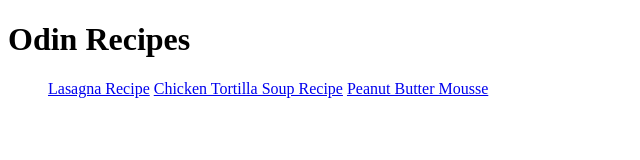
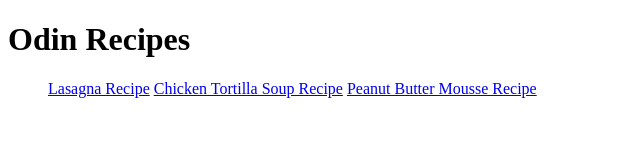
Before and after one commit to flowerdreaming/odin-recipes, a plain HTML site: page index.html in a window 1280 px wide. Shown: the full height of the page, 0-640 px from the left. Drawn offline with Linux system fonts and the light colour scheme.

Commit message:
Fix typo in ../index.html

```diff
--- a/index.html
+++ b/index.html
@@ -9,7 +9,7 @@
         <ul>
             <a href="recipes/lasagna.html">Lasagna Recipe</a>
             <a href="recipes/chicken-tortilla-soup.html">Chicken Tortilla Soup Recipe</a>
-            <a href="recipes/peanut-butter-mousse.html">Peanut Butter Mousse</a>
+            <a href="recipes/peanut-butter-mousse.html">Peanut Butter Mousse Recipe</a>
         </ul>
     </body>
 </html>
```
